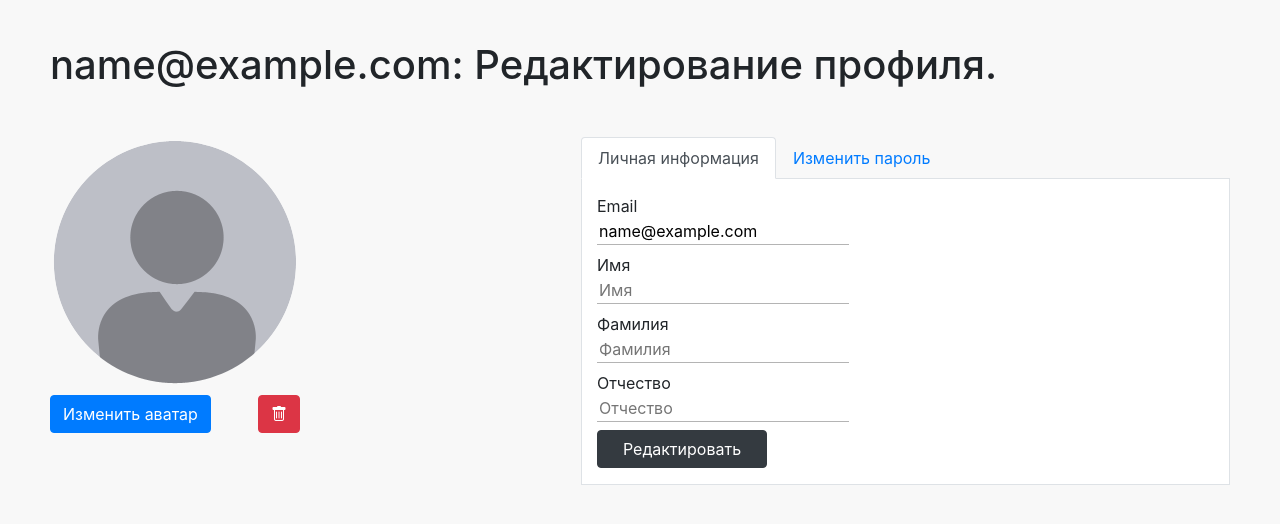
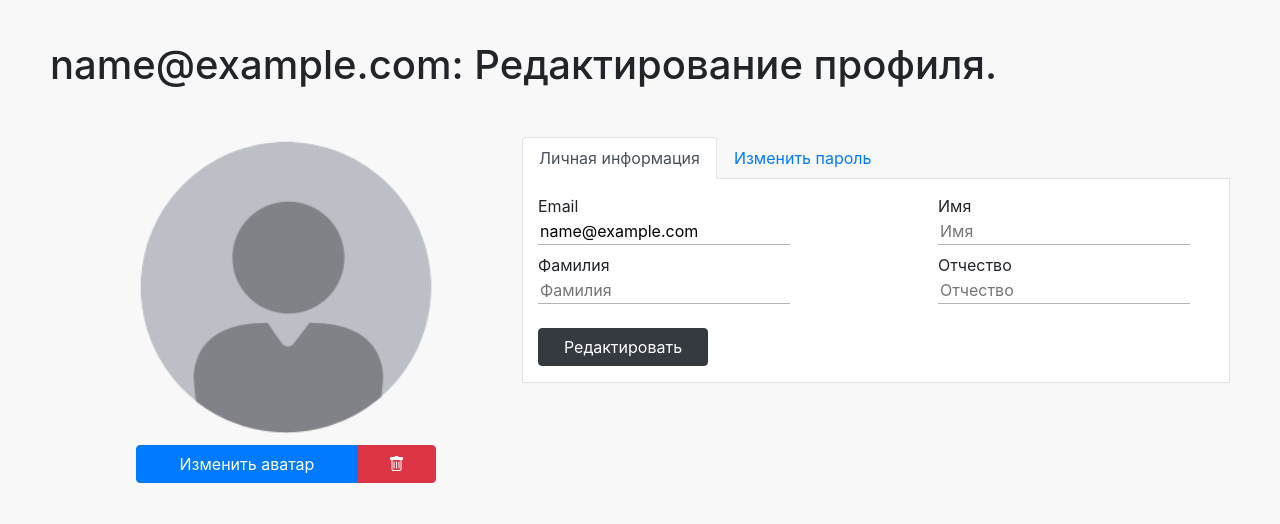
Before and after one commit to KonovalovNikolai/Beholder_Web_App, a Flask app: page /user/1/edit in a window 1280 px wide. Shown: the part 56-580 px from the top of the page. Run offline with Flask 2, Linux system fonts and the light colour scheme; the visitor is signed in with stand-in values (Sample User, id 1); data comes from the database, SQL or seed files in the repository; data that the repository does not hold is empty; parts of the project's set-up code (start-up, migrations or seed data) failed here and were passed over; some libraries are stand-ins or nearby versions.

Commit message:
Исправление редактирования профиля.

```diff
--- a/app/static/css/custom.css
+++ b/app/static/css/custom.css
@@ -124,13 +124,13 @@
 
 .column_edit {
     float: left;
-    width: 55%;
+    width: 60%;
     position: relative;
 }
 
 .column_img {
     float: left;
-    width: 45%;
+    width: 40%;
 
 
 }
@@ -168,7 +168,7 @@
     }
 
     .input_center {
-         text-align: center !important;
+        text-align: center !important;
     }
 
     .column_edit {
@@ -178,7 +178,20 @@
         margin-right: auto;
         margin-top: 25px;
     }
+
+    .flex {
+        justify-content: center !important;
+    }
+
+    .column_img_edit {
+        width: 100%;
+        text-align: center;
+        margin-left: auto;
+        margin-right: auto;
+    }
 }
+
+
 
 .center {
     text-align: center;
@@ -260,3 +273,19 @@
     padding-left: 35px;
     padding-right: 35px;
 }
+
+.flex_edit {
+    display: flex;
+    flex-wrap: wrap;
+    justify-content: space-between;
+}
+
+.column_img_edit {
+    float: left;
+    width: 35%;
+    text-align: center;
+    margin-left: auto;
+    margin-right: auto;
+
+
+}
--- a/app/templates/edit_profile.html
+++ b/app/templates/edit_profile.html
@@ -42,16 +42,21 @@
     <div class="content">
     <h1 class=" mb-5" id="user-name" data-role="{{ user.type }}">{{ user.get_fullname() }}: Редактирование профиля.</h1>
     <div class="row padding">
-        <div class="column_img">
-            <div style="position: relative; max-width: max-content">
-            <img class="" src="{{ url_for('avatar', filename=user.get_avatar_name()) }}" alt="User avatar"
+        <div class="column_img_edit">
+            <div>
+                <img width="300px" style="background-size: contain" src="{{ url_for('avatar', filename=user.get_avatar_name()) }}" alt="User avatar"
                      id="avatar">
+            </div>
+            <div style=" width: 300px;" class="btn-group" role="group" aria-label="Basic example">
 
-            <br>
-            <button class="mt-2 btn btn-primary w-auto" id="new-avatr" data-hystmodal="#myModal">Изменить аватар
+
+
+                <button type="button" class="mt-2 btn btn-primary" style="" id="new-avatr"
+                        data-hystmodal="#myModal">Изменить аватар
                 </button>
 
-            <button class="mt-2 btn btn-danger but_pos"  id="" data-hystmodal=""><i class="bi bi-trash"></i>
+                <button type="button" class="mt-2 btn btn-danger but_pos px-0" style="" id="" data-hystmodal=""><i
+                        class="bi bi-trash"></i>
                 </button>
             </div>
         </div>
@@ -68,17 +73,21 @@
             <div class="tab-content">
                 <div class="tab-pane fade border_content padding_edit padding show active" id="pers_info">
                     <form action="" method="POST">
+                    <div class="flex">
                         {{ profile_form.hidden_tag() }}
                         {% for field in profile_form if field.name != "csrf_token" %}
-                            <p class="m-0">{{ field.label(class = "m-0") }}</p>
+                            <div class="mr-4">
+                            <p class="m-0 ">{{ field.label(class = "m-0") }}</p>
                             <p class="mb-2">
                                 {{ field(class = "input_center login_field", placeholder=field.label.text) }}
                                 {% for error in field.errors %}
                                     <span style="color: red;">{{ error }}</span>
                                 {% endfor %}
                             </p>
+                            </div>
                         {% endfor %}
-                        <p class=""><input class="btn btn-dark but_edit" type="submit"
+                    </div>
+                        <p class="mt-3"><input class="btn btn-dark but_edit" type="submit"
                                            name="{{ profile_form.form_name }}"
                                            value="Редактировать"></p>
                     </form>
@@ -87,8 +96,10 @@
 
 
                     <form action="" method="POST">
+                    <div class="flex">
                         {{ password_form.hidden_tag() }}
                         {% for field in password_form if field.name != "csrf_token" %}
+                            <div class="mr-4">
                             <p class="m-0">{{ field.label(class = "m-0 ") }}</p>
                             <p class="mb-2">
                                 {{ field(class = "input_center login_field", placeholder=field.label.text) }}
@@ -96,7 +107,9 @@
                                     <span style="color: red;">{{ error }}</span>
                                 {% endfor %}
                             </p>
+                            </div>
                         {% endfor %}
+                    </div>
                         <p class="mt-3"><input class="btn btn-dark but_edit" type="submit"
                                                name="{{ password_form.form_name }}"
                                                value="Изменить пароль"></p>
```
Lines whose indentation alone changed are shown as unchanged.
